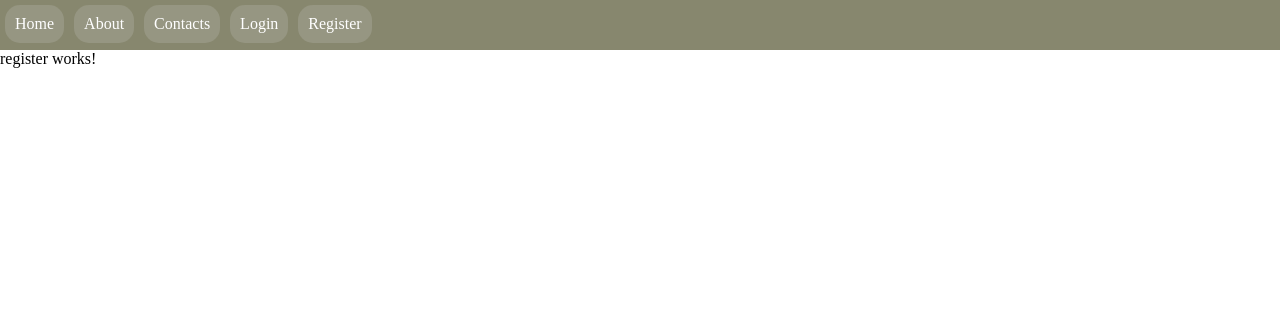
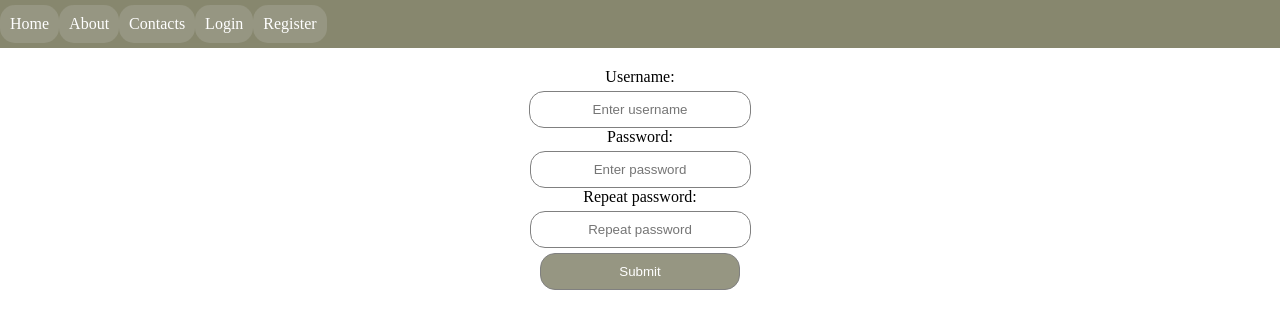
Before and after one commit to yavkataa/cooking-recipes-app, an Angular app: page /register in a window 1280 px wide. Shown: the top 328 px of the page. Built offline with nearby package versions, Linux system fonts and the light colour scheme.

Commit message:
Mockup login and register forms, add validation
Created login and register form, and added validation for the username and password fields.

```diff
--- a/src/app/login/login.component.html
+++ b/src/app/login/login.component.html
@@ -1 +1,25 @@
-<p>login works!</p>
+<form action="home" [formGroup]="loginForm" (ngSubmit)="submitForm()">
+  <label for="username" minlength="4" >Username:</label>
+  <input type="text" id="username" placeholder="Enter username" class="input-field" formControlName="username" required minLength="4">
+  <label for="password">Password:</label>
+  <input type="password" id="password" placeholder="Enter password" class="input-field" formControlName="password" required>
+  <button class="input-field">Submit</button>
+</form>
+
+@if (this.loginForm.controls.username.touched && this.loginForm.controls.username.invalid) {
+  <div id="warning-message">
+    <p>Username must be at least 4 characters long.</p>
+  </div>
+}
+
+@if (this.loginForm.controls.password.touched && this.loginForm.controls.password.invalid) {
+  <div id="warning-message">
+    <p>Password must be at least 10 characters long.</p>
+  </div>
+}
+
+@if (this.loginForm.controls.username.value?.match(".*\\s.*") || this.loginForm.controls.password.value?.match(".*\\s.*")) {
+  <div id="warning-message">
+    <p>No white spaces allowed in username or password field.</p>
+  </div>
+}
--- a/src/app/login/login.component.scss
+++ b/src/app/login/login.component.scss
@@ -0,0 +1,36 @@
+form {
+  display: flex;
+  flex-direction: column;
+  align-items: center;
+  margin-top: 20px;
+}
+
+.input-field {
+  max-width: 200px;
+  width: 100%;
+  padding: 10px;
+  border-radius: 15px;
+  margin-top: 5px;
+  border: 1px solid gray;
+  text-align: center;
+}
+
+button {
+  background-color: rgb(150, 150, 130);
+  color: white;
+  &:hover {
+    cursor: pointer;
+    background-color: rgb(165, 165, 140);
+    transition: background-color 0.2s;
+  }
+}
+
+#warning-message {
+  color: white;
+  background-color: darkred;
+  padding: 10px;
+  margin: 20px auto 0;
+  height: fit-content;
+  max-width: 200px;
+  border-radius: 15px;
+}
--- a/src/app/login/login.component.ts
+++ b/src/app/login/login.component.ts
@@ -1,13 +1,50 @@
 import { Component } from '@angular/core';
 import { CommonModule } from '@angular/common';
+import {
+  FormControl,
+  ReactiveFormsModule,
+  Validators,
+  FormGroup,
+} from '@angular/forms';
+import { Router } from '@angular/router';
 
 @Component({
   selector: 'app-login',
   standalone: true,
-  imports: [CommonModule],
+  imports: [CommonModule, ReactiveFormsModule],
   templateUrl: './login.component.html',
-  styleUrl: './login.component.scss'
+  styleUrl: './login.component.scss',
 })
 export class LoginComponent {
+  router: Router;
+  constructor(router: Router) {
+    this.router = router;
+  }
 
+  loginForm = new FormGroup({
+    username: new FormControl('', [
+      Validators.required,
+      Validators.minLength(4),
+    ]),
+    password: new FormControl('', [
+      Validators.required,
+      Validators.minLength(10),
+    ]),
+  });
+
+  submitForm() {
+    if (this.loginForm.invalid) {
+      return
+    }
+
+    if (this.loginForm.controls.username.value?.match(".*\\s.*") || this.loginForm.controls.password.value?.match(".*\\s.*")) {return}
+    console.log(
+      'Form submit successfully' +
+        this.loginForm.value.username +
+        '/' +
+        this.loginForm.value.password
+    );
+
+    this.router.navigate(['home']);
+  }
 }
--- a/src/app/nav/nav.component.scss
+++ b/src/app/nav/nav.component.scss
@@ -1,12 +1,12 @@
 nav {
   background-color: rgb(135, 135, 110);
-  height: 50px;
+  height: fit-content;
   display: inline-block;
   width: 100%;
 
   a {
     background-color: rgb(150, 150, 130);
-    margin: 5px 5px;
+    margin: 5px 0;
     border-radius: 15px;
     padding: 10px;
     display: inline-block;
--- a/src/app/register/register.component.html
+++ b/src/app/register/register.component.html
@@ -1 +1,56 @@
-<p>register works!</p>
+<form action="home" [formGroup]="registerForm" (ngSubmit)="submitForm()">
+  <label for="username" minlength="4">Username:</label>
+  <input
+    type="text"
+    id="username"
+    placeholder="Enter username"
+    class="input-field"
+    formControlName="username"
+    required
+    minLength="4"
+  />
+  <div formGroupName="passwordGroup" id="password-group">
+    <label for="password">Password:</label>
+    <input
+      type="password"
+      id="password"
+      placeholder="Enter password"
+      class="input-field"
+      formControlName="password"
+    />
+    <label for="repassword">Repeat password:</label>
+    <input
+      type="password"
+      id="repassword"
+      placeholder="Repeat password"
+      class="input-field"
+      formControlName="repassword"
+    />
+  </div>
+  <button class="input-field">Submit</button>
+</form>
+
+@if (this.registerForm.controls.username.touched &&
+this.registerForm.controls.username.invalid) {
+<div id="warning-message">
+  <p>Username must be at least 4 characters long.</p>
+</div>
+} @if (this.registerForm.controls.passwordGroup.controls.password.touched &&
+this.registerForm.controls.passwordGroup.controls.password.invalid) {
+<div id="warning-message">
+  <p>Password must be at least 10 characters long.</p>
+</div>
+} @if (this.registerForm.controls.passwordGroup.controls.password.value !==
+this.registerForm.controls.passwordGroup.controls.repassword.value) {
+<div id="warning-message">
+  <p>Passwords must match!</p>
+</div>
+} @if (this.registerForm.controls.username.value?.match(".*\\s.*") ||
+this.registerForm.controls.passwordGroup.controls.password.value?.match(".*\\s.*")
+||
+this.registerForm.controls.passwordGroup.controls.repassword.value?.match(".*\\s.*"))
+{
+<div id="warning-message">
+  <p>No whitespaces are allowed!</p>
+</div>
+}
--- a/src/app/register/register.component.scss
+++ b/src/app/register/register.component.scss
@@ -0,0 +1,43 @@
+form {
+  display: flex;
+  flex-direction: column;
+  align-items: center;
+  margin-top: 20px;
+}
+
+.input-field {
+  max-width: 200px;
+  width: 100%;
+  padding: 10px;
+  border-radius: 15px;
+  margin-top: 5px;
+  border: 1px solid gray;
+  text-align: center;
+}
+
+button {
+  background-color: rgb(150, 150, 130);
+  color: white;
+  &:hover {
+    cursor: pointer;
+    background-color: rgb(165, 165, 140);
+    transition: background-color 0.2s;
+  }
+}
+
+
+#warning-message {
+  color: white;
+  background-color: darkred;
+  padding: 10px;
+  margin: 20px auto 0;
+  height: fit-content;
+  max-width: 200px;
+  border-radius: 15px;
+}
+
+#password-group {
+  display: flex;
+  flex-direction: column;
+  align-items: center;
+}
--- a/src/app/register/register.component.ts
+++ b/src/app/register/register.component.ts
@@ -1,13 +1,76 @@
 import { Component } from '@angular/core';
 import { CommonModule } from '@angular/common';
+import {
+  FormControl,
+  ReactiveFormsModule,
+  Validators,
+  FormGroup,
+} from '@angular/forms';
+import { Router } from '@angular/router';
+import { matchPasswordsValidator } from '../shared/match-passwords.validator';
 
 @Component({
   selector: 'app-register',
   standalone: true,
-  imports: [CommonModule],
+  imports: [CommonModule, ReactiveFormsModule],
   templateUrl: './register.component.html',
-  styleUrl: './register.component.scss'
+  styleUrl: './register.component.scss',
 })
 export class RegisterComponent {
+  router: Router;
+  constructor(router: Router) {
+    this.router = router;
+  }
 
+  registerForm = new FormGroup({
+    username: new FormControl('', [
+      Validators.required,
+      Validators.minLength(4),
+    ]),
+    passwordGroup: new FormGroup({
+      password: new FormControl('', [
+        Validators.required,
+        Validators.minLength(10),
+      ]),
+      repassword: new FormControl('', [
+        Validators.required,
+        Validators.minLength(10),
+      ]),
+    }),
+  });
+
+  submitForm() {
+    if (this.registerForm.invalid) {
+      return;
+    }
+    if (
+      this.registerForm.controls.passwordGroup.controls.password.value !==
+      this.registerForm.controls.passwordGroup.controls.repassword.value
+    ) {
+      return;
+    }
+
+    if (
+      this.registerForm.controls.username.value?.match('.*\\s.*') ||
+      this.registerForm.controls.passwordGroup.controls.password.value?.match(
+        '.*\\s.*'
+      ) ||
+      this.registerForm.controls.passwordGroup.controls.repassword.value?.match(
+        '.*\\s.*'
+      )
+    ) {
+      return;
+    }
+
+    console.log(
+      'Form submit successfully' +
+        this.registerForm.value.username +
+        '/' +
+        this.registerForm.value.passwordGroup?.password +
+        '|' +
+        this.registerForm.value.passwordGroup?.repassword
+    );
+
+    this.router.navigate(['home']);
+  }
 }
```
Also changed, not shown: src/app/shared/match-passwords.validator.ts (added, +23 -0 lines).
